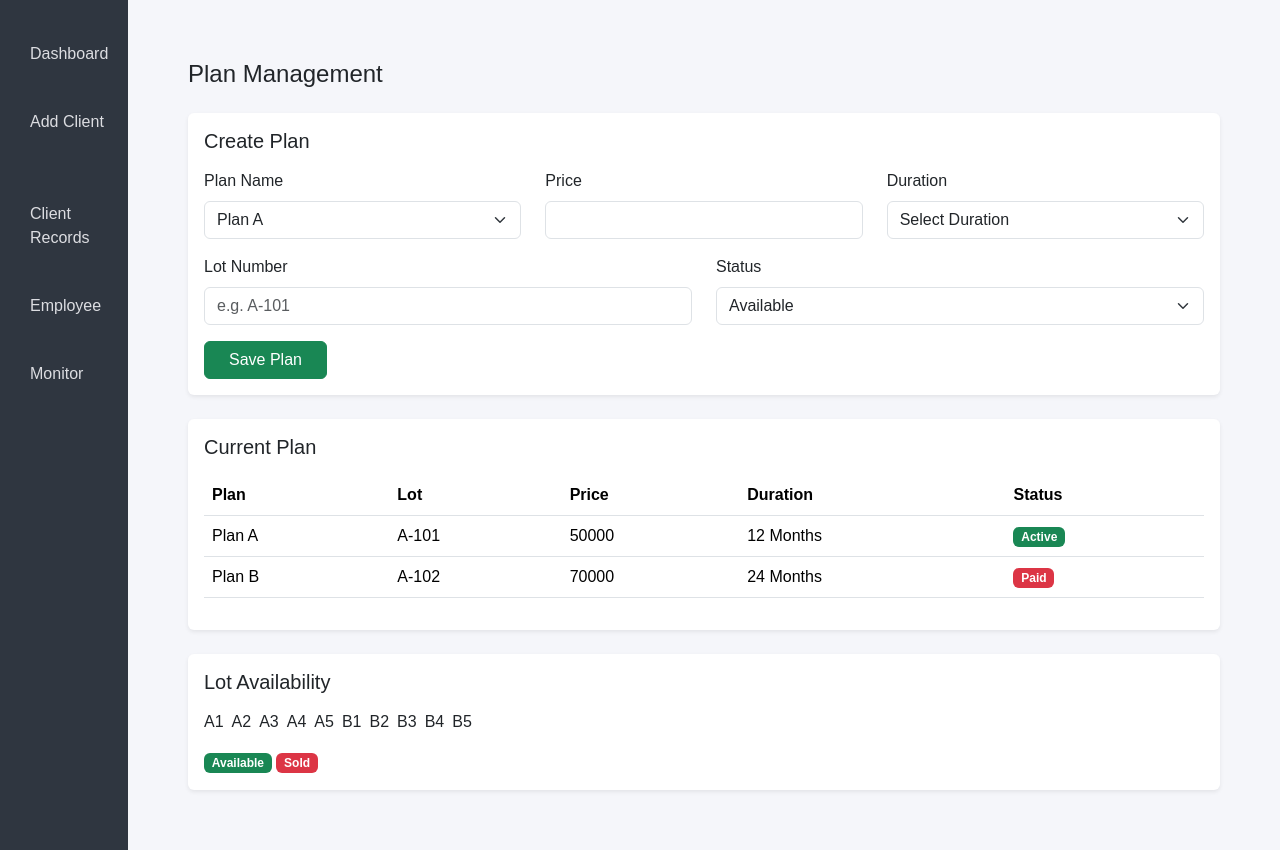
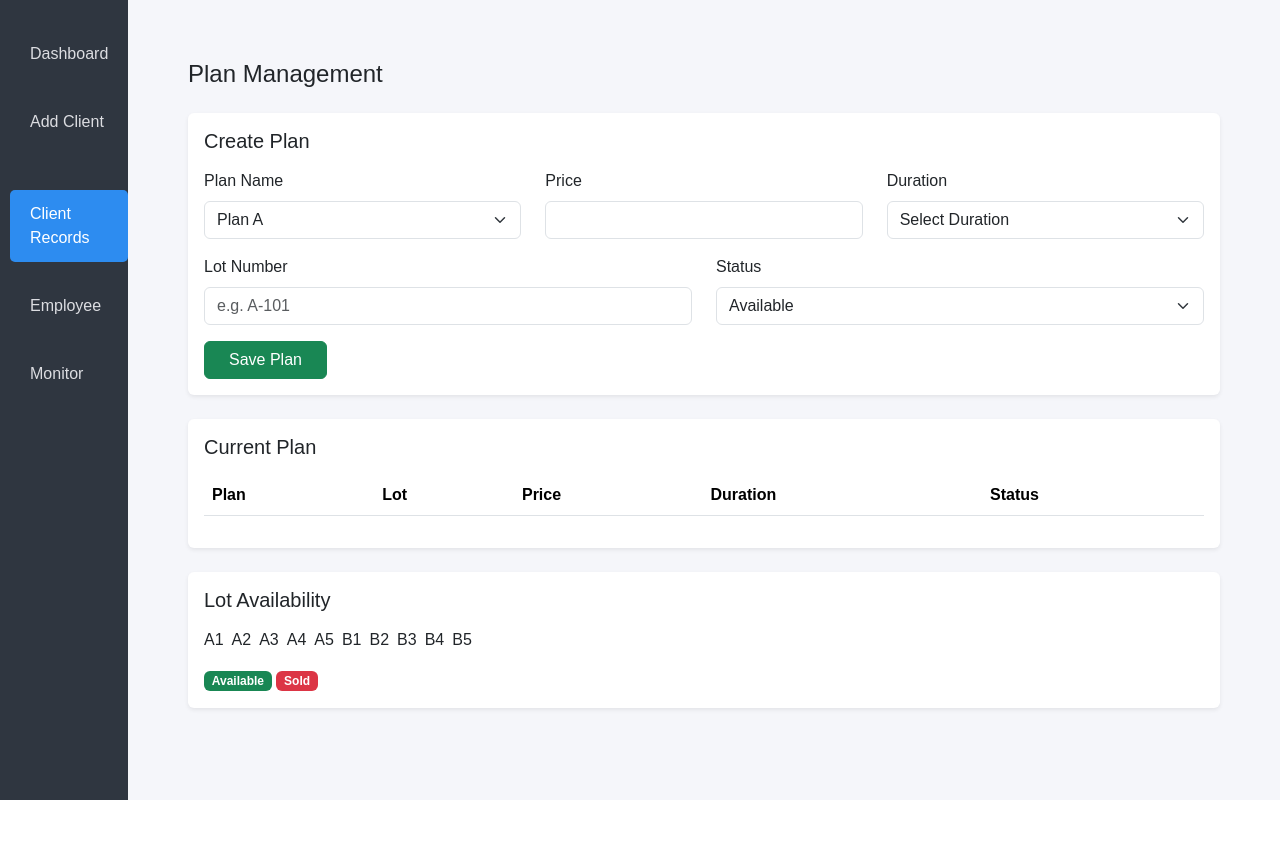
Before and after one commit to BestiesJinilin/GG, a Django app: page /plan/ in a window 1280 px wide. Shown: the part 60-910 px from the top of the page. After the commit the page ends 860 px from the top, so only its background shows below. Run offline with Django 5.2, Linux system fonts and the light colour scheme; a user stored in the database is signed in; lists and menus that the app fills with data are empty.

Commit message:
Update plan.html

```diff
--- a/GG/app/templates/app/plan.html
+++ b/GG/app/templates/app/plan.html
@@ -1,7 +1,7 @@
 {% extends 'app/base.html' %}
 
 {% block title %}Plan Management — Green Garden{% endblock %}
-{% block nav_plan %}active{% endblock %}
+{% block nav_records %}active{% endblock %}
 
   {% block content %}
     <div class="content">
@@ -65,20 +65,21 @@
               </tr>
             </thead>
             <tbody>
-              <tr>
-                <td>Plan A</td>
-                <td>A-101</td>
-                <td>50000</td>
-                <td>12 Months</td>
-                <td><span class="badge bg-success">Active</span></td>
-              </tr>
-              <tr>
-                <td>Plan B</td>
-                <td>A-102</td>
-                <td>70000</td>
-                <td>24 Months</td>
-                <td><span class="badge bg-danger">Paid</span></td>
-              </tr>
+              {% for data in status %}
+                <tr>
+                  <td>{{ data.plan }}</td>
+                  <td>A-101</td>
+                  <td>{{ data.monthly_payment }}</td>
+                  <td>{{ data.duration }} Months</td>
+                  {% if data.plan == "No Plan" %}
+                    <td><span class="badge bg-warning text-dark">Inactive</span></td>
+                  {% elif data.status %}
+                    <td><span class="badge bg-success">Active</span></td>
+                  {% else %}
+                    <td><span class="badge bg-danger">Paid</span></td>
+                  {% endif %}
+                </tr>
+              {% endfor %}
             </tbody>
           </table>
         </div>
```
